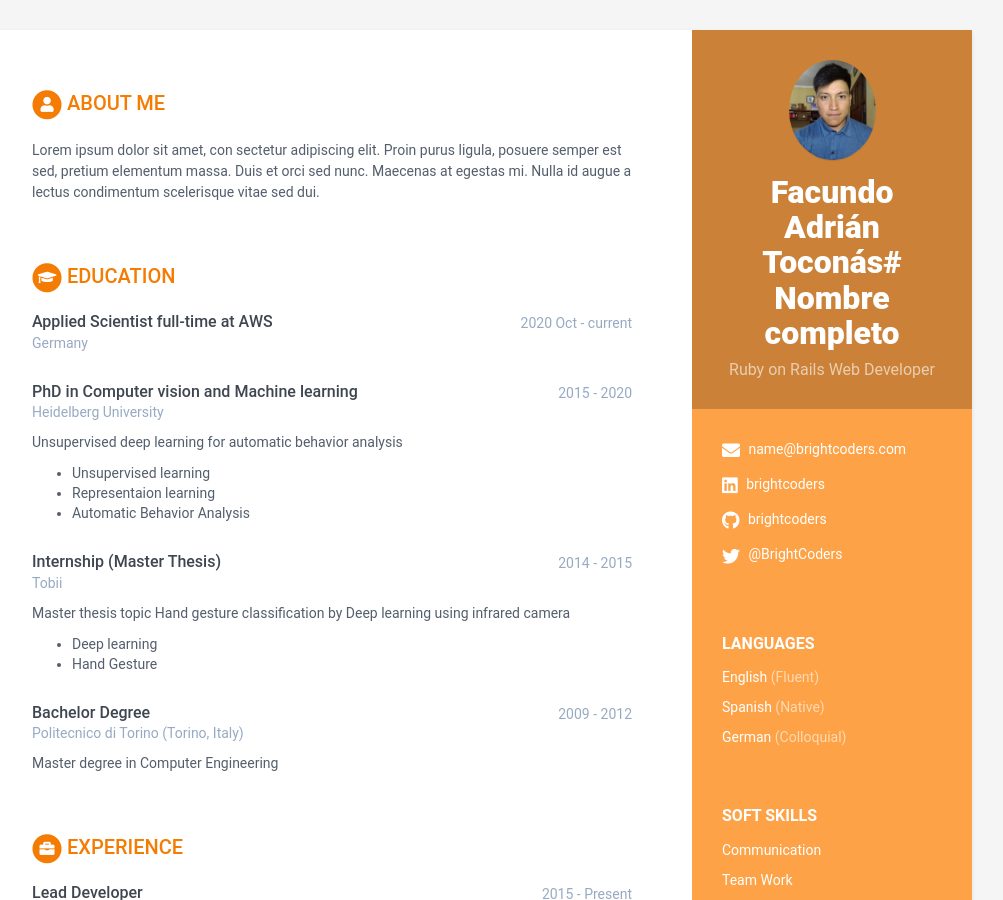
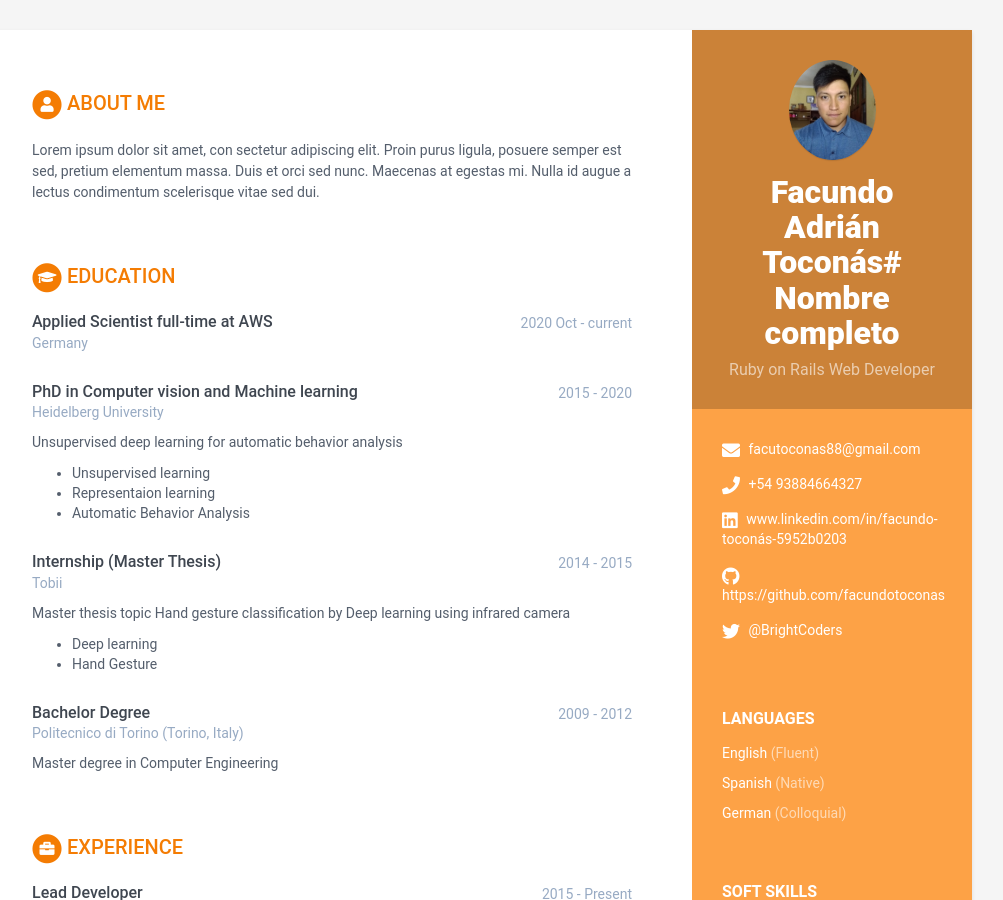
Before and after one commit to BC-MAR-21-ROR/kata-resume-facundotoconas, a Jekyll site: the page built from index.html, in a window 1280 px wide and 900 px high. Shown: the whole window, without its empty margins (168-1171 px from the left). Built offline with Jekyll 4.4.1, drawn with Linux system fonts in a browser that asks for light colours.

Commit message:
add contact information

```diff
--- a/_data/data.yml
+++ b/_data/data.yml
@@ -12,11 +12,11 @@ sidebar:
   avatar: profile.png # Colocar una imagen con tu foto de 100x100 pixels dentro de /assets/images
 
   # Actualiza tus datos de contacto
-  email: name@brightcoders.com
-  phone:
+  email: facutoconas88@gmail.com
+  phone: +54 93884664327
   website: # No agregar http://
-  linkedin: brightcoders
-  github: brightcoders
+  linkedin: www.linkedin.com/in/facundo-toconás-5952b0203
+  github: https://github.com/facundotoconas
   gitlab:
   bitbucket:
   twitter: '@BrightCoders'
```
